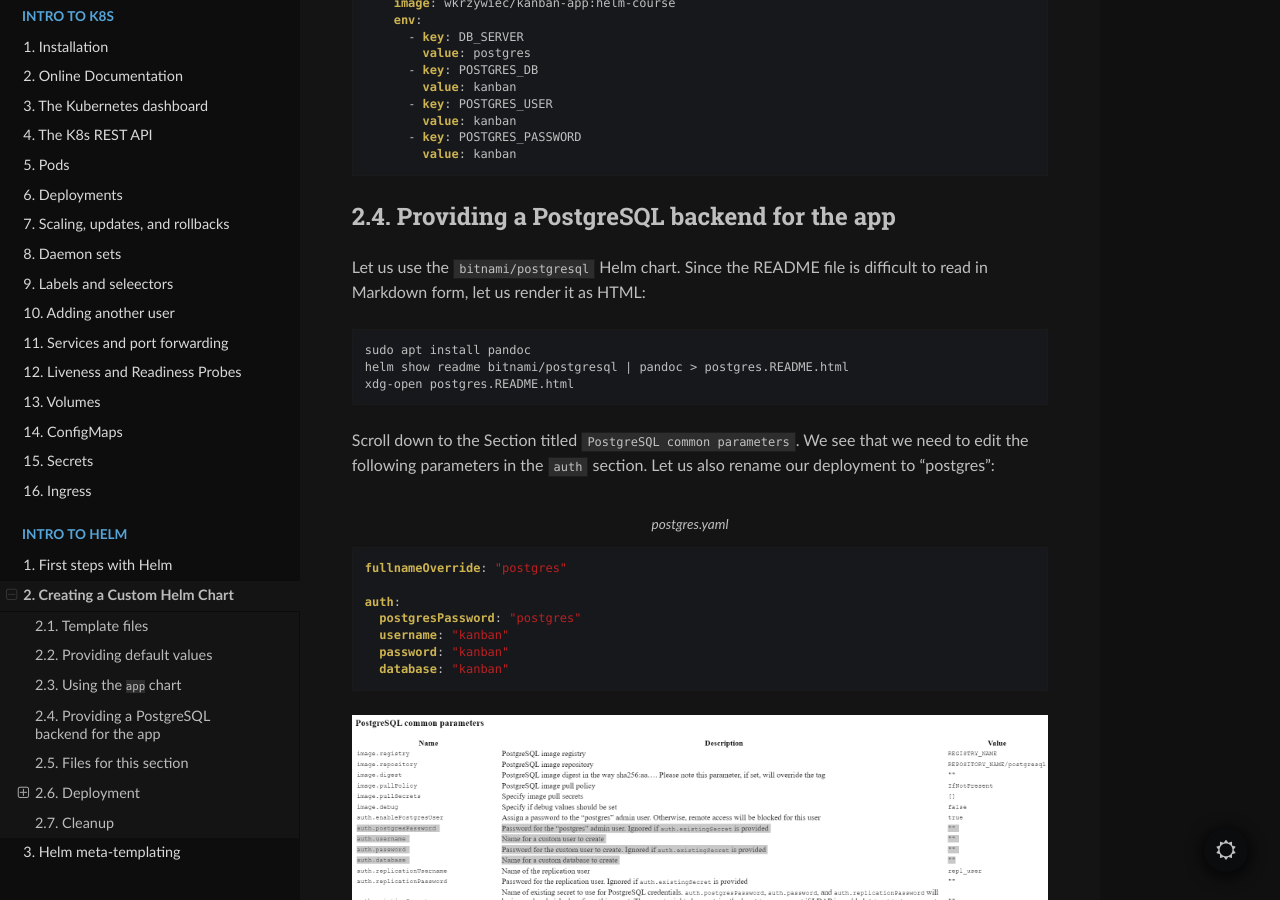
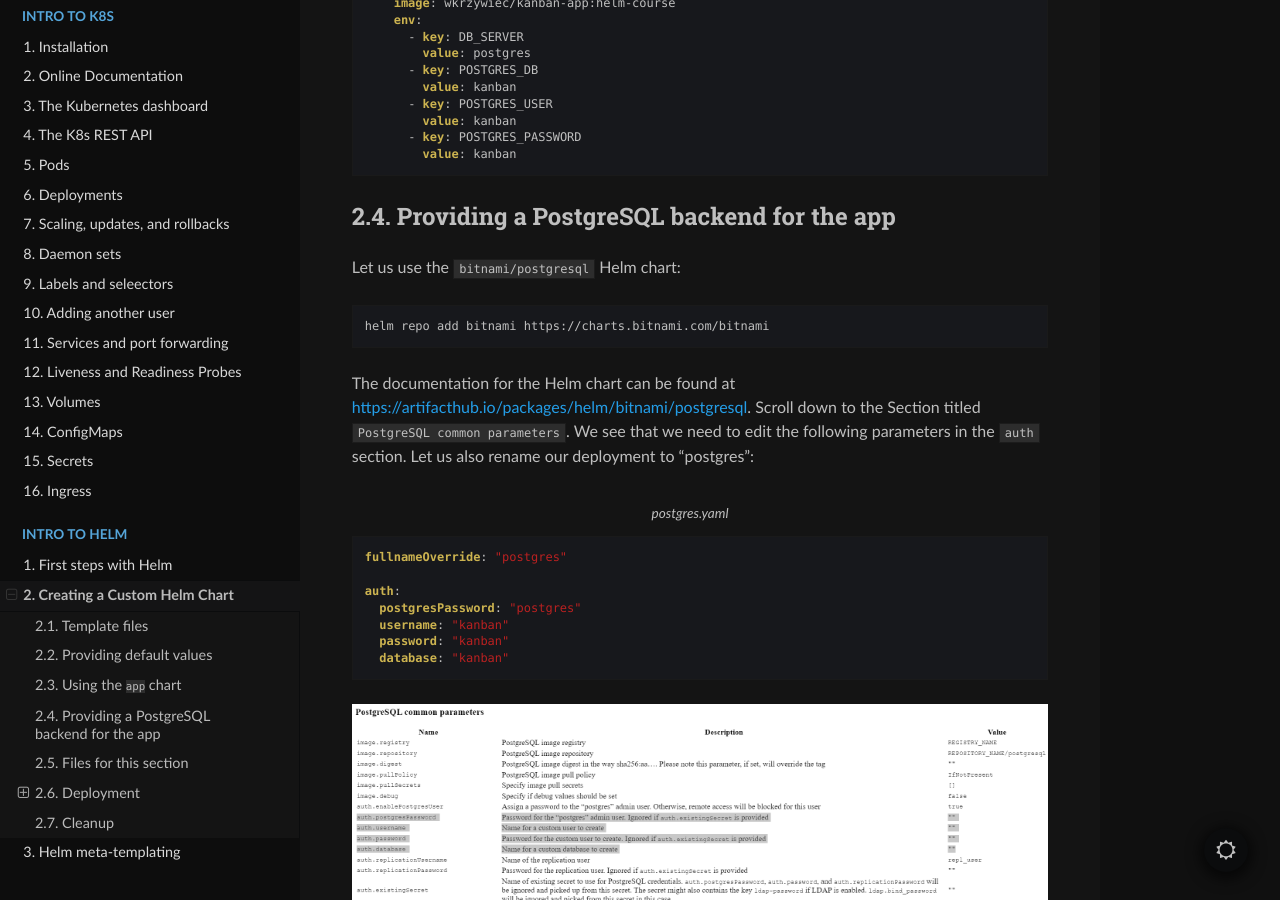
Before and after one commit to yinchi/k8s-docs, a Sphinx documentation site: the page built from source/helm/02-custom-chart.md, in a window 1280 px wide and 900 px high, scrolled down 3986 px. Built offline with Sphinx 7.4.7 and the Read the Docs theme 2.0.0, drawn with Linux system fonts in a browser that asks for light colours.

Commit message:
Update helm/02-custom-chart.md

````diff
--- a/source/helm/02-custom-chart.md
+++ b/source/helm/02-custom-chart.md
@@ -298,15 +298,12 @@ app:
 
 ## Providing a PostgreSQL backend for the app
 
-Let us use the `bitnami/postgresql` Helm chart.  Since the README file is difficult to read in Markdown form, let us render it as HTML:
+Let us use the `bitnami/postgresql` Helm chart:
 
 ```bash
-sudo apt install pandoc
-helm show readme bitnami/postgresql | pandoc > postgres.README.html
-xdg-open postgres.README.html
+helm repo add bitnami https://charts.bitnami.com/bitnami
 ```
-
-Scroll down to the Section titled `PostgreSQL common parameters`. We see that we need to edit the following parameters in the `auth` section. Let us also rename our deployment to "postgres":
+The documentation for the Helm chart can be found at <https://artifacthub.io/packages/helm/bitnami/postgresql>. Scroll down to the Section titled `PostgreSQL common parameters`. We see that we need to edit the following parameters in the `auth` section. Let us also rename our deployment to "postgres":
 
 ```{code-block} yaml
 :caption: postgres.yaml
````
